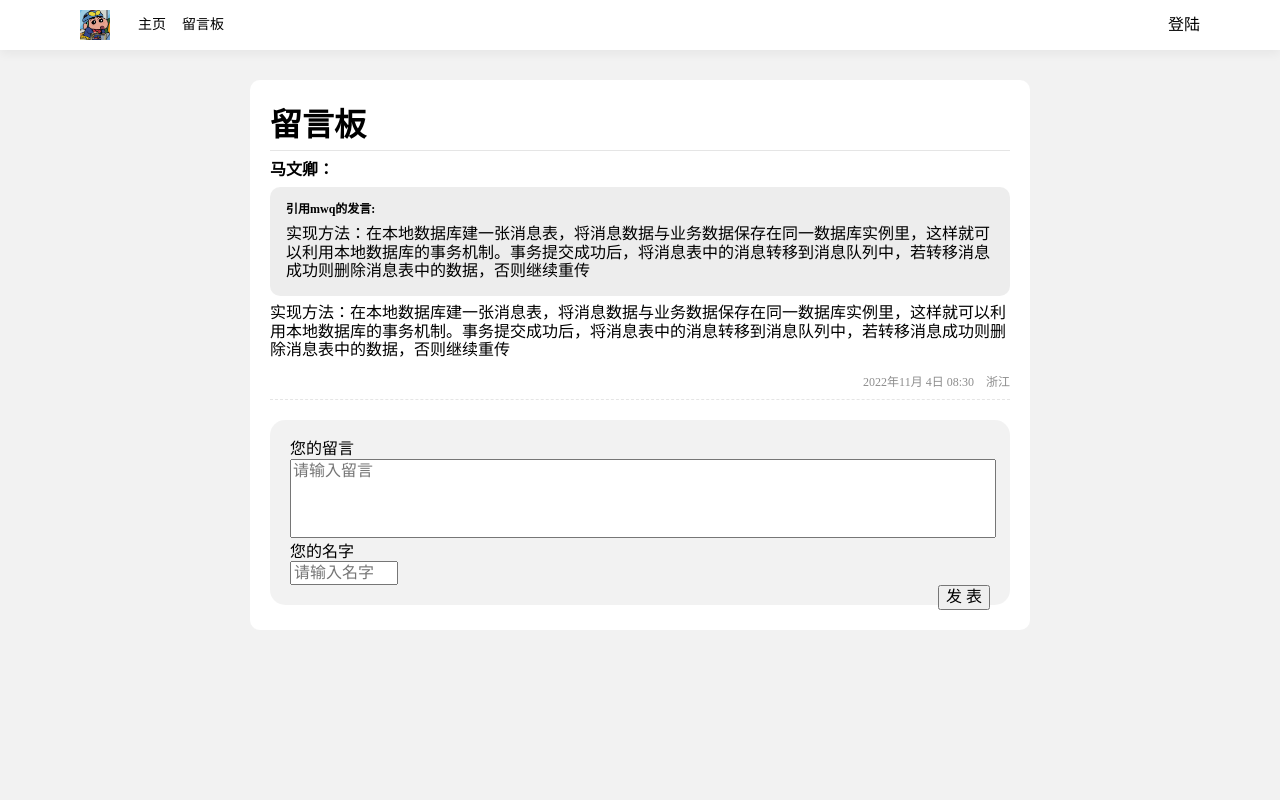
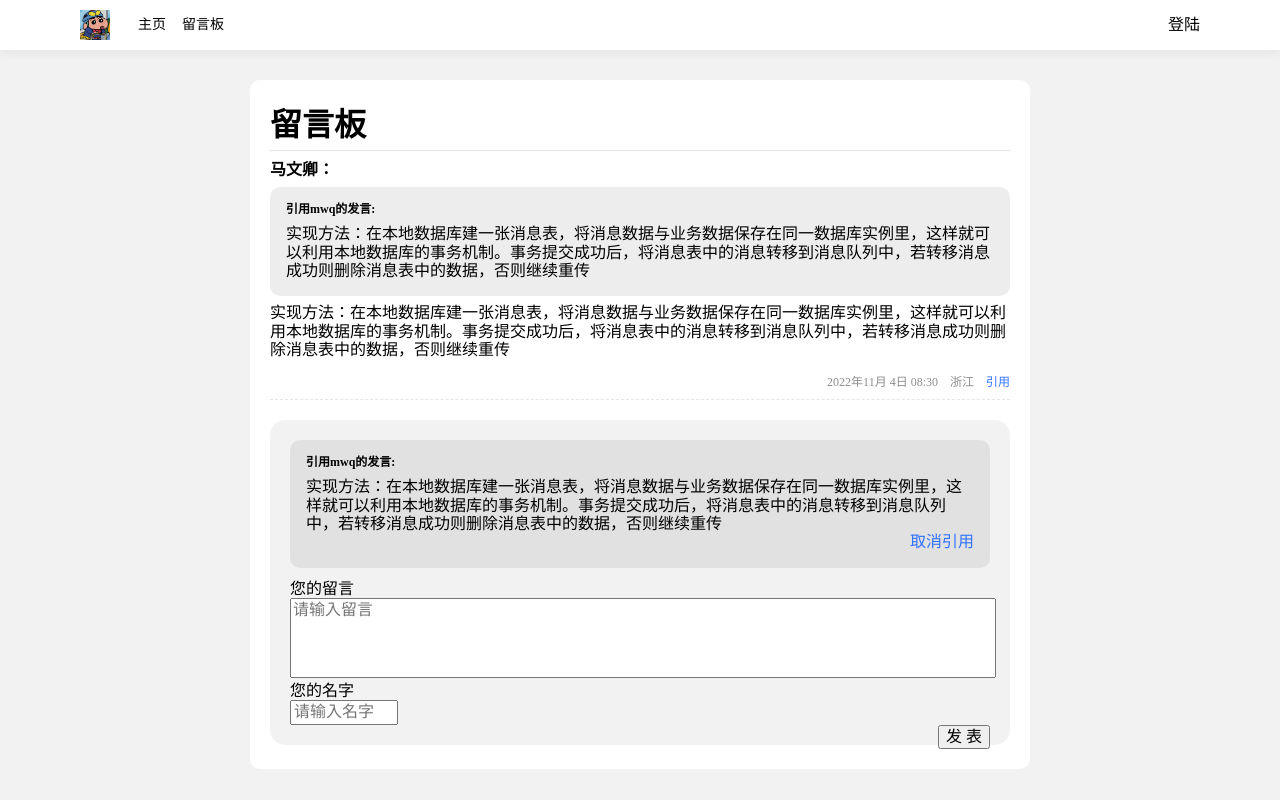
Before and after one commit to mawenqing1/blog-front, a React (Vite) app: page /layout/words in a window 1280 px wide. Built offline with nearby package versions, Linux system fonts and the light colour scheme; a small style sheet from the web is missing.

Commit message:
chore: reference commnet

```diff
--- a/src/pages/words/index.module.less
+++ b/src/pages/words/index.module.less
@@ -57,6 +57,16 @@
                     margin-right: 12px;
                     margin-left: auto;
                 }
+
+                .comment_city {
+                    margin-right: 12px;
+                }
+
+                .comment_reference_btn {
+                    color: var(--primary-color);
+                    cursor: pointer;
+                    user-select: none;
+                }
             }
         }
     }
@@ -78,6 +88,29 @@
             }
         }
     }
+    .words_reference {
+        padding: 16px;
+        border-radius: 10px;
+        margin-bottom: 12px;
+        background-color: rgba(0, 0, 0, 0.07);
+
+        .words_user {
+            font-size: 12px;
+            font-weight: 600;
+            margin-bottom: 8px;
+        }
+
+        .cancel_reference {
+            display: flex;
+            align-items: center;
+
+            span {
+                margin-left: auto;
+                color: var(--primary-color);
+                cursor: pointer;
+            }
+        }
+    }
 
     @keyframes identifier {
         0% {
--- a/src/pages/words/index.tsx
+++ b/src/pages/words/index.tsx
@@ -12,18 +12,25 @@ const { TextArea } = Input;
 const LeaveWords: FC = () => {
     const formRef = useRef<FormInstance<any>>(null);
 
+    const renderReferenceBox = () => {
+        return (
+            <div className={styles.comment_reference}>
+                <p className={styles.reference_user}>引用mwq的发言:</p>
+                <span>实现方法：在本地数据库建一张消息表，将消息数据与业务数据保存在同一数据库实例里，这样就可以利用本地数据库的事务机制。事务提交成功后，将消息表中的消息转移到消息队列中，若转移消息成功则删除消息表中的数据，否则继续重传</span>
+            </div>
+        )
+    }
+
     const renderCommentList = () => {
         return (
             <div className={styles.comment_list}>
                 <p className={styles.comment_user}>马文卿：</p>
-                <div className={styles.comment_reference}>
-                    <p className={styles.reference_user}>引用mwq的发言:</p>
-                    <span>实现方法：在本地数据库建一张消息表，将消息数据与业务数据保存在同一数据库实例里，这样就可以利用本地数据库的事务机制。事务提交成功后，将消息表中的消息转移到消息队列中，若转移消息成功则删除消息表中的数据，否则继续重传</span>
-                </div>
+                {renderReferenceBox()}
                 <p className={styles.comment_body}>实现方法：在本地数据库建一张消息表，将消息数据与业务数据保存在同一数据库实例里，这样就可以利用本地数据库的事务机制。事务提交成功后，将消息表中的消息转移到消息队列中，若转移消息成功则删除消息表中的数据，否则继续重传</p>
                 <div className={styles.comment_footer}>
                     <span className={styles.comment_time}>2022年11月 4日 08:30</span>
-                    <span>浙江</span>
+                    <span className={styles.comment_city}>浙江</span>
+                    <span className={styles.comment_reference_btn}>引用</span>
                 </div>
             </div>
         )
@@ -35,11 +42,24 @@ const LeaveWords: FC = () => {
 
     const onFinishFailed = () => {
         msg.error("请输入完整信息！")
+    };
+
+    const renderWordsReference = () => {
+        return (
+            <div className={styles.words_reference}>
+                <p className={styles.words_user}>引用mwq的发言:</p>
+                <span>实现方法：在本地数据库建一张消息表，将消息数据与业务数据保存在同一数据库实例里，这样就可以利用本地数据库的事务机制。事务提交成功后，将消息表中的消息转移到消息队列中，若转移消息成功则删除消息表中的数据，否则继续重传</span>
+                <div className={styles.cancel_reference}>
+                    <span>取消引用</span>
+                </div>
+            </div>
+        )
     }
 
     const renderCommentBox = () => {
         return (
             <div className={styles.words_input}>
+                {renderWordsReference()}
                 <Form
                     name="comment"
                     ref={formRef}
```
